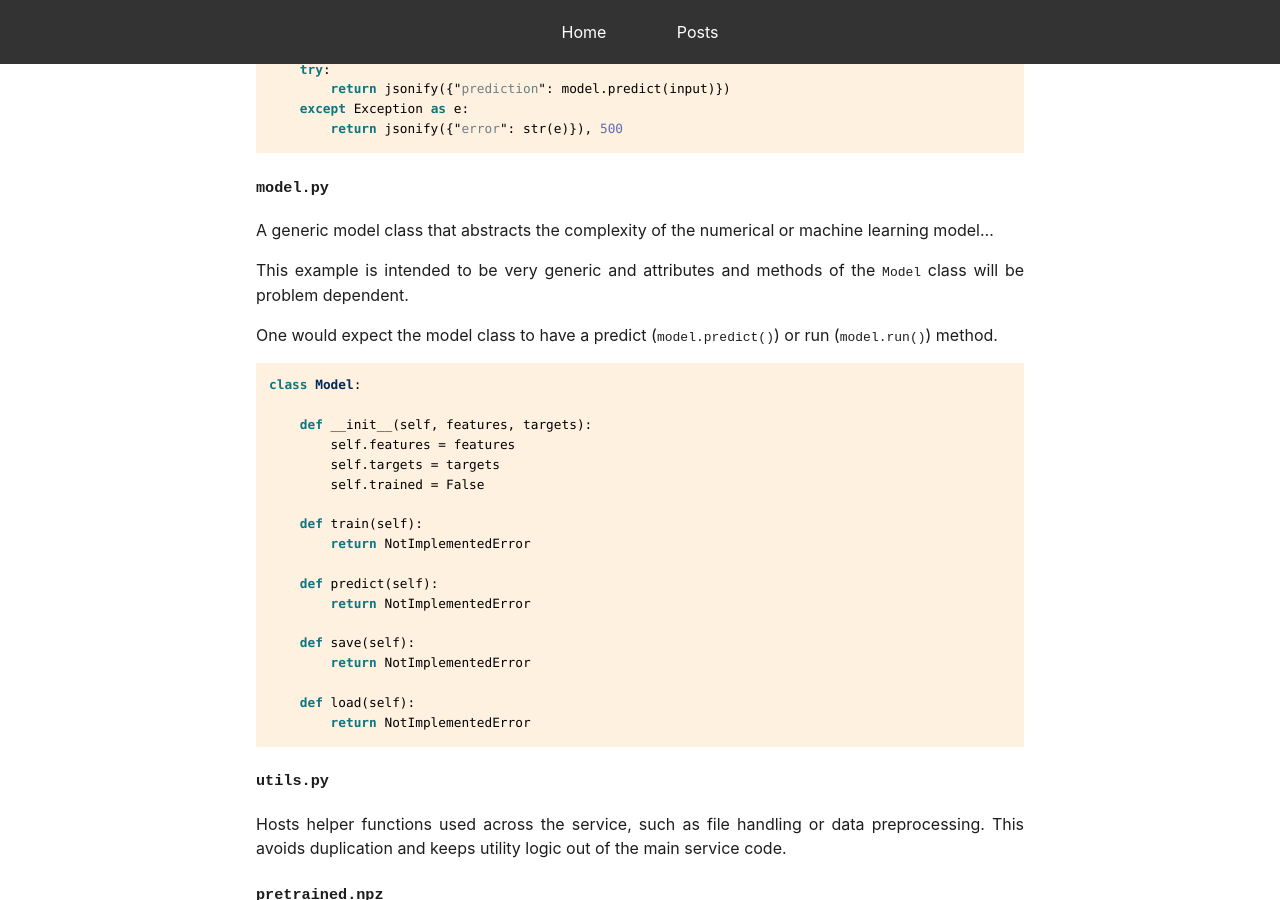
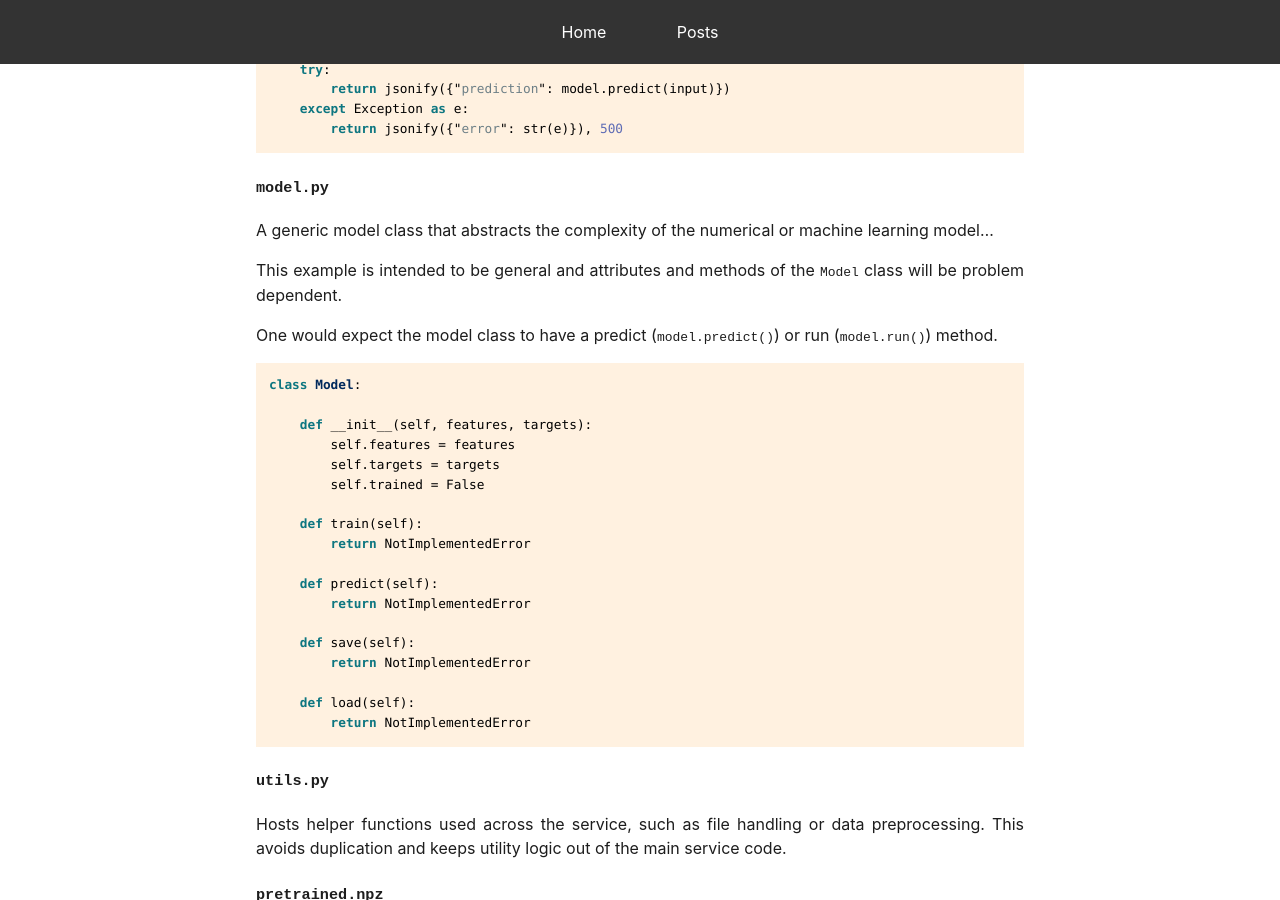
Before and after one commit to mark-hobbs/mark-hobbs.github.io, a Jekyll site: the page built from _posts/2025-04-15-model-deployment.md, in a window 1280 px wide and 900 px high, scrolled down 1912 px. Built offline with Jekyll 4.4.1, drawn with Linux system fonts in a browser that asks for light colours.

Commit message:
General updates

```diff
--- a/_posts/2025-04-15-model-deployment.md
+++ b/_posts/2025-04-15-model-deployment.md
@@ -87,7 +87,7 @@ def predict(input):
 
 A generic model class that abstracts the complexity of the numerical or machine learning model...
 
-This example is intended to be very generic and attributes and methods of the `Model` class will be problem dependent.
+This example is intended to be general and attributes and methods of the `Model` class will be problem dependent.
 
 One would expect the model class to have a predict (`model.predict()`) or run (`model.run()`) method.
 
```
